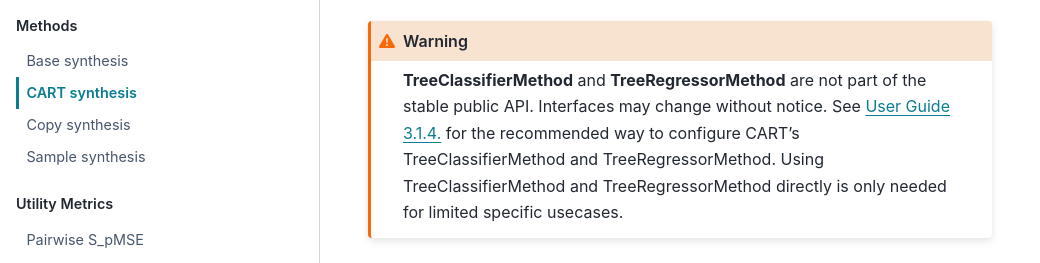
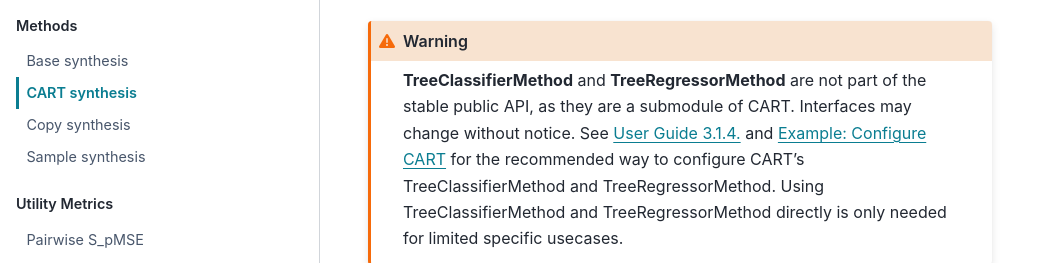
Before and after one commit to duonl/synthpop-py, a Sphinx documentation site: the page built from docs/source/api_reference/synthesis_methods/CART.rst, in a window 1280 px wide and 1328 px high, cut to the strip 377-640 px from the top of the window. Shown: the whole strip, without its empty margins (0-1040 px from the left). Built offline with Sphinx 7.4.7 and the PyData theme 0.15.4, drawn with Linux system fonts in a browser that asks for light colours; some of the changed text lies outside the part shown.

Commit message:
Implemented feedback

```diff
--- a/docs/source/api_reference/data_processing/Encoder.rst
+++ b/docs/source/api_reference/data_processing/Encoder.rst
@@ -1,4 +1,4 @@
-Encoder
+Encoding
 --------------------------------------------
 
 .. automodule:: synthpop.data_processing.encoders
--- a/docs/source/api_reference/synthesis_methods/CART.rst
+++ b/docs/source/api_reference/synthesis_methods/CART.rst
@@ -8,15 +8,22 @@ CART synthesis
    :inherited-members: BaseEstimator,_MetadataRequester,_SetOutputMixin
 
 .. warning::
-   **TreeClassifierMethod** and **TreeRegressorMethod** are not part of the stable public API.
-   Interfaces may change without notice. See `User Guide 3.1.4. <../../user_guides/3_synthesis_methods.html#configuring-cart>`__
+   **TreeClassifierMethod** and **TreeRegressorMethod** are not part of the stable public API,
+   as they are a submodule of CART.
+   Interfaces may change without notice.
+   See `User Guide 3.1.4. <../../user_guides/3_synthesis_methods.html#configuring-cart>`__
+   and `Example: Configure CART <../.../examples/configure_cart_directly.html>`__
    for the recommended way to configure CART's TreeClassifierMethod and TreeRegressorMethod.
    Using TreeClassifierMethod and TreeRegressorMethod directly is only needed for limited specific usecases.
+
+.. _tree-classifier-method:
 
 .. autoclass:: TreeClassifierMethod
    :members:
    :show-inheritance:
    :inherited-members: BaseEstimator,_MetadataRequester,_SetOutputMixin
+
+.. _tree-regressor-method:
 
 .. autoclass:: TreeRegressorMethod
    :members:
@@ -27,7 +34,7 @@ CART synthesis
 
    The module for **LeafNodeSampling** is not part of the stable public API.
    Interfaces may change without notice.
-   Most users do not need to use this class directly.
+   Most users do not need to use this class directly, as it is a submodule of CART.
 
 .. automodule:: synthpop.methods.tree_utils
    :members:
--- a/docs/source/conf.py
+++ b/docs/source/conf.py
@@ -85,6 +85,10 @@ intersphinx_mapping = {
         "https://scikit-learn.org/stable/",
         "https://scikit-learn.org/stable/objects.inv",
     ),
+    "numpy": (
+        "https://numpy.org/doc/stable/",
+        "https://numpy.org/doc/stable/objects.inv",
+    ),
 }
 
 mermaid_init_js = """
```
Also changed, not shown: docs/source/examples/alternative_missing_handler.md (deleted, +0 -3 lines), docs/source/examples/examples_index.md (+0 -1 lines), 7 other files.
